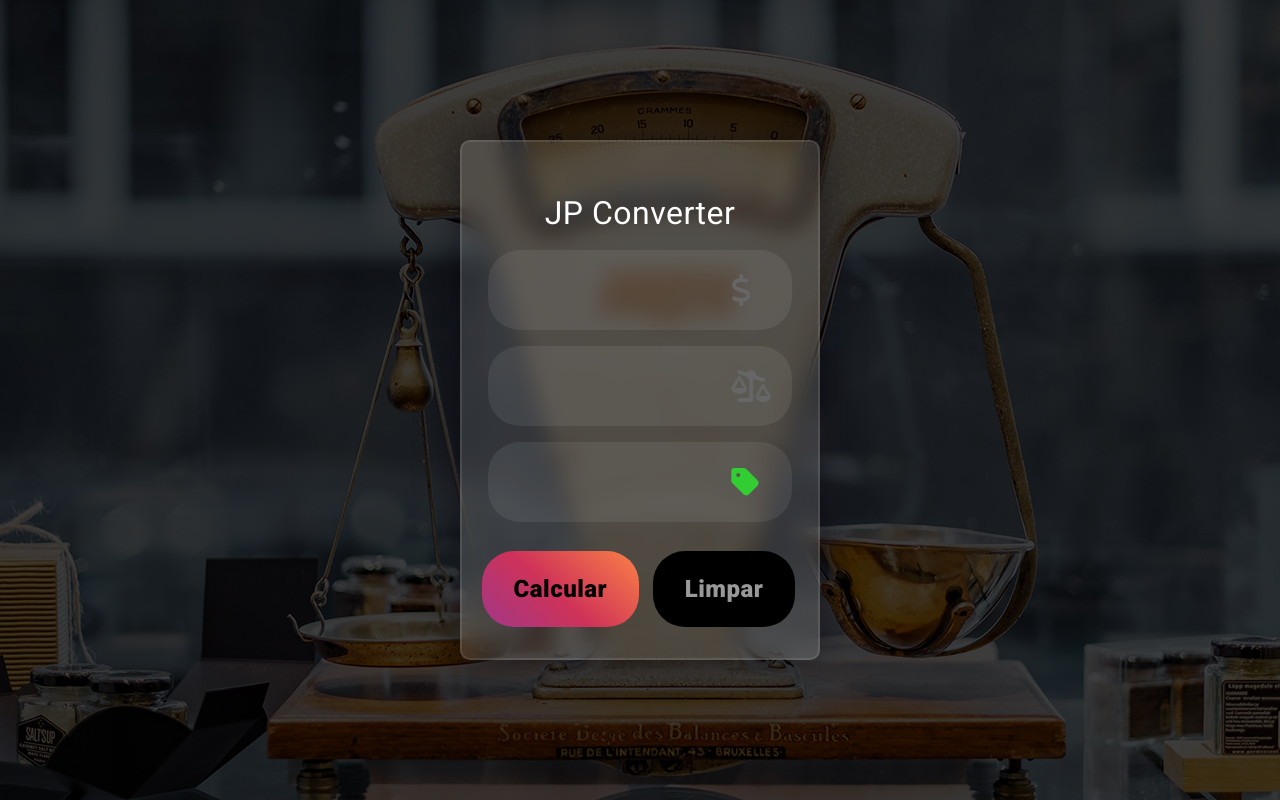
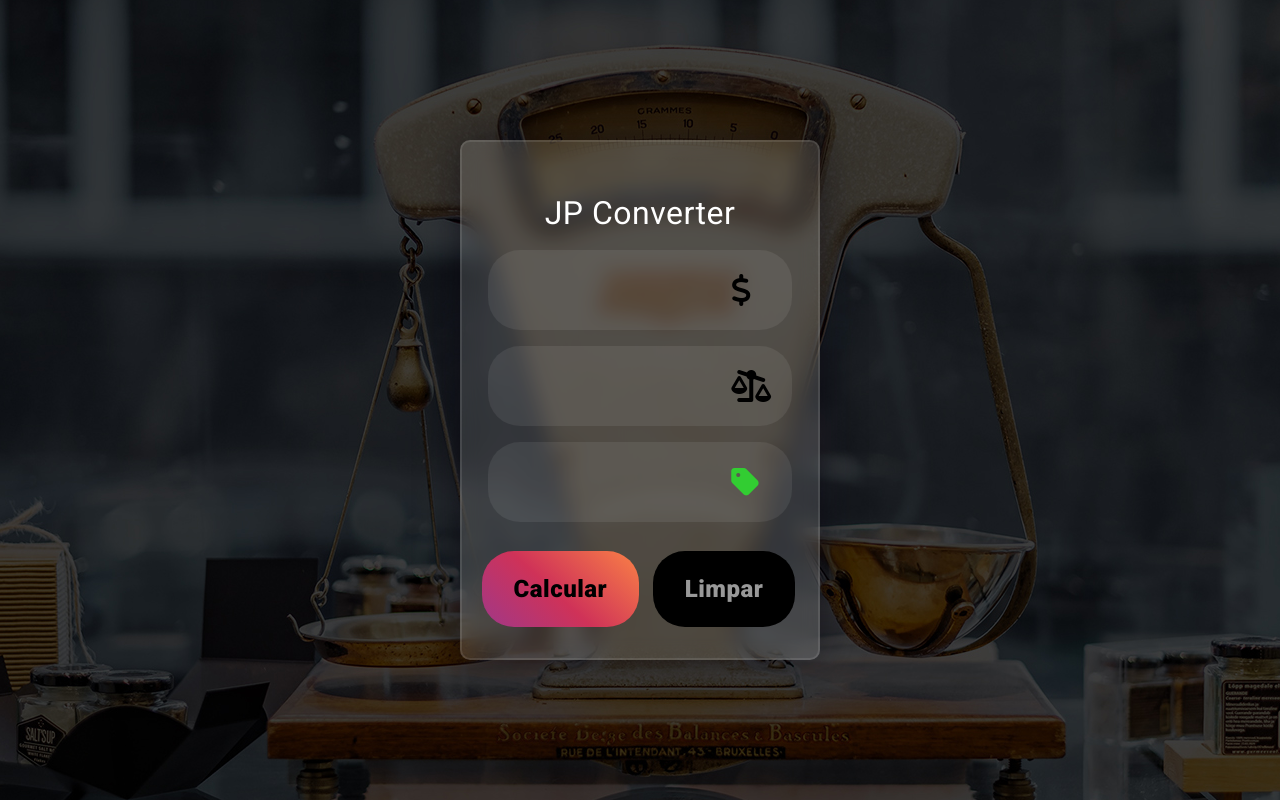
Before and after one commit to jpkiyoshi/jp-converter, a plain HTML site: page index.html in a window 1280 px wide. Drawn offline with Linux system fonts and the light colour scheme.

Commit message:
update icon color from gray to black

```diff
--- a/style.css
+++ b/style.css
@@ -74,7 +74,7 @@ label {
 }
 
 .fas {
-  color: #666666;
+  color: #000;
   position: absolute;
   top: 1.5rem;
   left: 80%;
```
